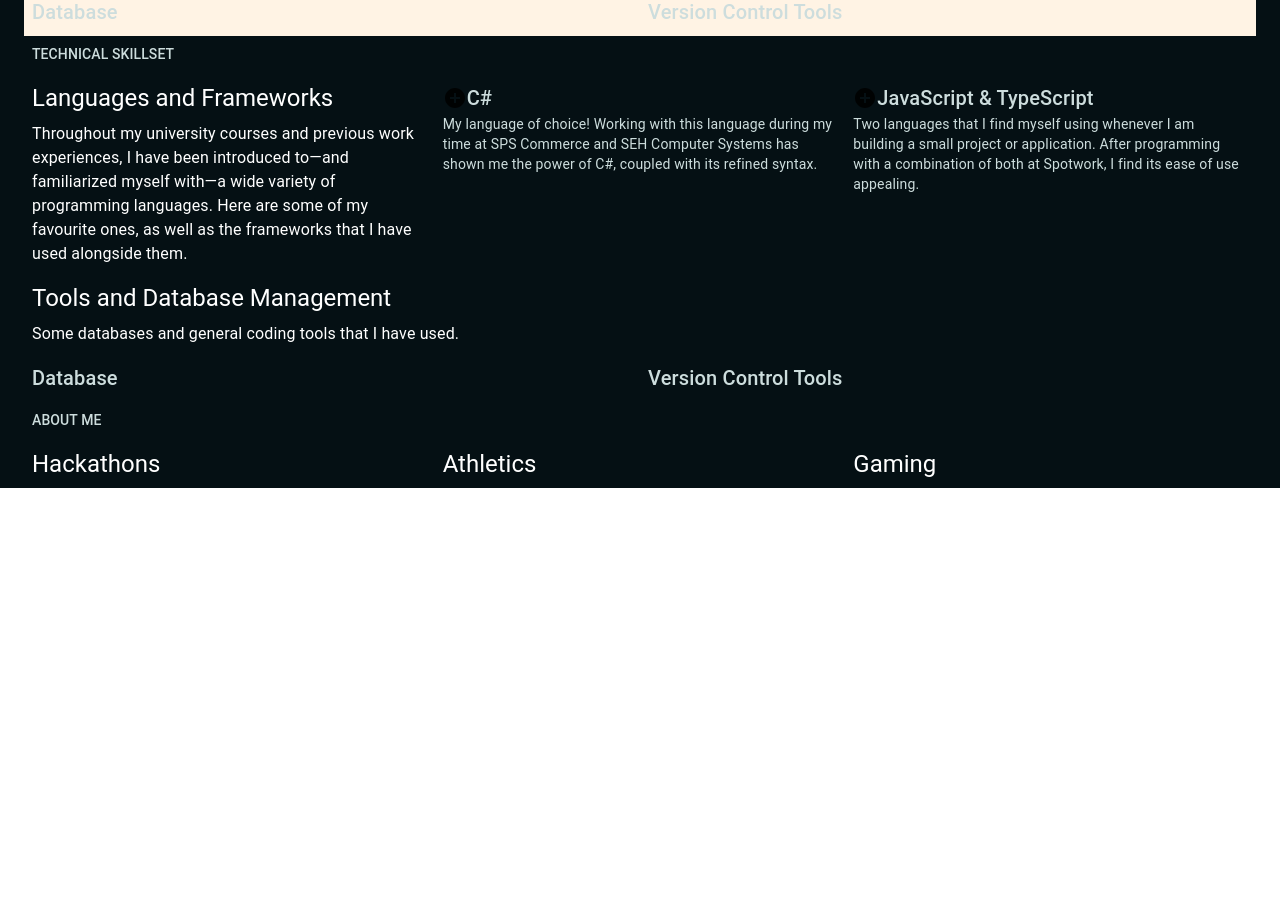
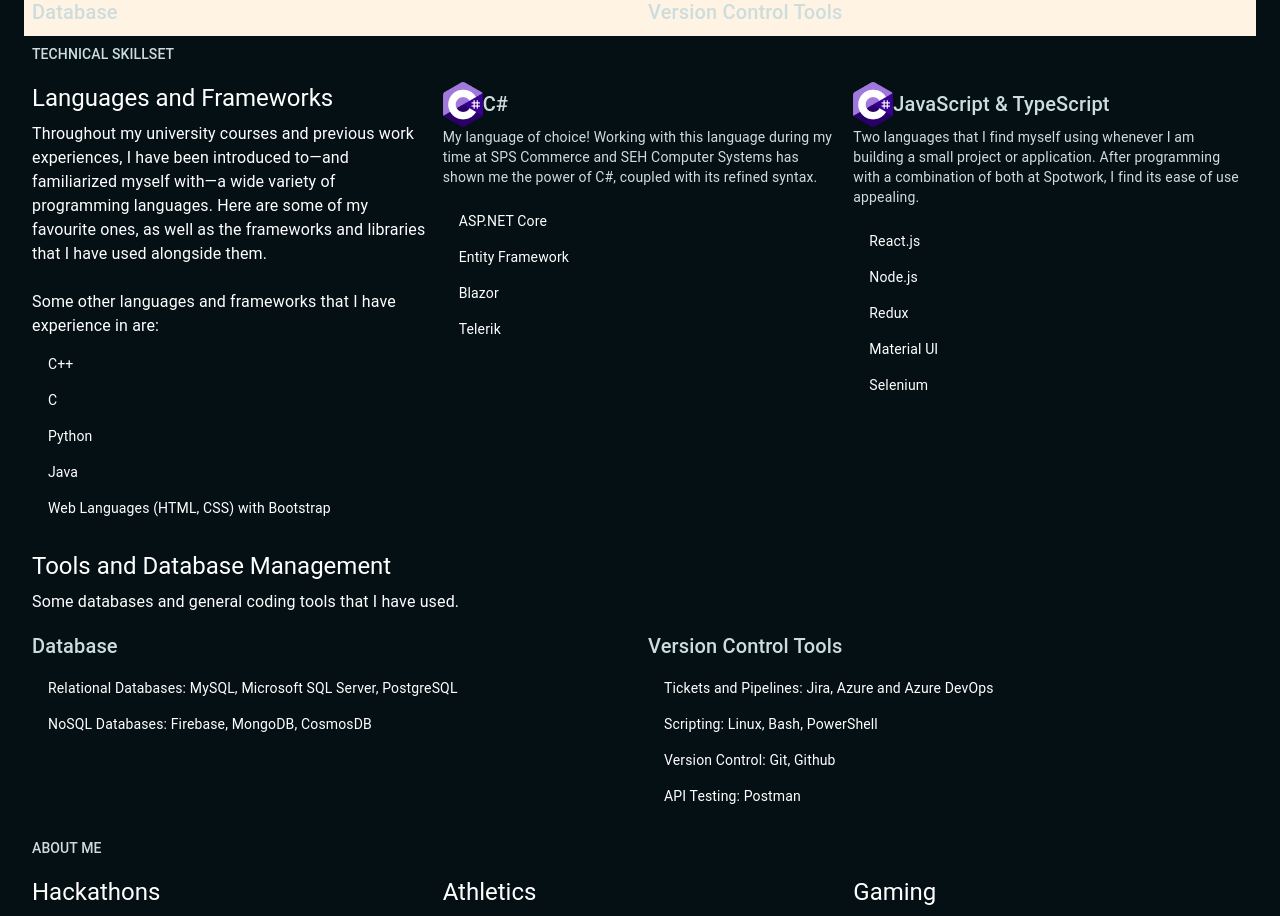
Before and after one commit to kevinhu12/profile, a React (Create React App) app: page / in a window 1280 px wide. Shown: the part 1220-2136 px from the top of the page. Before the commit the page ends 1708 px from the top, so only its background shows below. Built offline with nearby package versions, Linux system fonts and the light colour scheme.

Commit message:
Added TechnicalSkills content

```diff
--- a/src/sections/technical-skillset/LanguageSection.js
+++ b/src/sections/technical-skillset/LanguageSection.js
@@ -3,11 +3,12 @@
 
 import Box from '@mui/material/Box';
 import Grid from '@mui/material/Unstable_Grid2';
+import List from '@mui/material/List';
+import ListItem from '@mui/material/ListItem';
+import ListItemText from '@mui/material/ListItemText';
 import Stack from '@mui/material/Stack';
 import Typography from '@mui/material/Typography';
 import { useTheme } from '@mui/material/styles';
-
-import AddCircleIcon from '@mui/icons-material/AddCircle'
 
 // Component for a single language
 const LanguageSection = ({
@@ -16,7 +17,12 @@
     <Grid container>
         <Grid xs={12}>
             <Stack direction='row' alignItems='center'>
-                <AddCircleIcon />
+                <Box
+                    alt='My picture'
+                    component='img'
+                    src={language.icon}
+                    sx={{ height: 45, width: 40 }}
+                />
                 <Typography color='secondary' variant='h6'>
                     {language.name}
                 </Typography>
@@ -27,6 +33,20 @@
                 {language.description}
             </Typography>
         </Grid>
+        <Grid xs={12} sx={{ mt: 1 }}>
+            <List dense={true}>
+                {language.frameworks.map((framework) => (
+                    <ListItem>
+                        {/* <ListItemAvatar>
+                            <Avatar>
+                                <Icon />
+                            </Avatar>
+                        </ListItemAvatar> */}
+                        <ListItemText primary={framework.name} primaryTypographyProps={{ color: 'primary' }} />
+                    </ListItem>
+                ))}
+            </List>
+        </Grid>
     </Grid>
 );
 
--- a/src/sections/technical-skillset/TechnicalSkills.js
+++ b/src/sections/technical-skillset/TechnicalSkills.js
@@ -3,14 +3,19 @@
 
 import Box from '@mui/material/Box';
 import Grid from '@mui/material/Unstable_Grid2';
-import Stack from '@mui/material/Stack';
+import List from '@mui/material/List';
+import ListItem from '@mui/material/ListItem';
+import ListItemText from '@mui/material/ListItemText';
 import Typography from '@mui/material/Typography';
 import { useTheme } from '@mui/material/styles';
 
 import LanguageSection from './LanguageSection';
 import {
+    additionalLanguages,
+    databases,
     descriptions,
-    languages
+    languages,
+    tools
 } from './constants';
 
 // Main component
@@ -34,6 +39,22 @@
                     <Typography color='primary' variant='body1' sx={{ mt: 1 }}>
                         {descriptions.languages}
                     </Typography>
+                    <Typography color='primary' variant='body1' sx={{ mt: 3 }}>
+                        {descriptions.additionalLanguages}
+                    </Typography>
+                    <List dense={true}>
+                        {/* TODO: Make a shared component for the icons + list stuff */}
+                        {additionalLanguages.map((language) => (
+                            <ListItem>
+                                {/* <ListItemAvatar>
+                                    <Avatar>
+                                        <Icon />
+                                    </Avatar>
+                                </ListItemAvatar> */}
+                                <ListItemText primary={language} primaryTypographyProps={{ color: 'primary' }} />
+                            </ListItem>
+                        ))}
+                    </List>
                 </Grid>
                 {languages.map((language, idx) => (
                     <Grid xs={4}>
@@ -53,11 +74,35 @@
                     <Typography color='secondary' variant='h6'>
                         Database
                     </Typography>
+                    <List dense={true}>
+                        {databases.map((database) => (
+                            <ListItem>
+                                {/* <ListItemAvatar>
+                                    <Avatar>
+                                        <Icon />
+                                    </Avatar>
+                                </ListItemAvatar> */}
+                                <ListItemText primary={database} primaryTypographyProps={{ color: 'primary' }} />
+                            </ListItem>
+                        ))}
+                    </List>
                 </Grid>
                 <Grid xs={6}>
                     <Typography color='secondary' variant='h6'>
                         Version Control Tools
                     </Typography>
+                    <List dense={true}>
+                        {tools.map((tool) => (
+                            <ListItem>
+                                {/* <ListItemAvatar>
+                                    <Avatar>
+                                        <Icon />
+                                    </Avatar>
+                                </ListItemAvatar> */}
+                                <ListItemText primary={tool} primaryTypographyProps={{ color: 'primary' }} />
+                            </ListItem>
+                        ))}
+                    </List>
                 </Grid>
 
             </Grid>
--- a/src/sections/technical-skillset/constants.js
+++ b/src/sections/technical-skillset/constants.js
@@ -1,23 +1,71 @@
+import cSharpLogo from '../../images/c-sharp-logo.png';
+
 export const languages = [
     {
         name: 'C#',
+        icon: cSharpLogo,
         description: 'My language of choice! Working with this language during my time at SPS Commerce and SEH Computer Systems has shown me the power of C#, coupled with its refined syntax.',
         frameworks: [
             {
-                name: '.NET Core'
-            }
+                name: 'ASP.NET Core'
+            },
+            {
+                name: 'Entity Framework'
+            },
+            {
+                name: 'Blazor'
+            },
+            {
+                name: 'Telerik'
+            },
         ]
     },
     {
         name: 'JavaScript & TypeScript',
+        icon: cSharpLogo,
         description: 'Two languages that I find myself using whenever I am building a small project or application. After programming with a combination of both at Spotwork, I find its ease of use appealing.',
         frameworks: [
-
+            {
+                name: 'React.js'
+            },
+            {
+                name: 'Node.js'
+            },
+            {
+                name: 'Redux'
+            },
+            {
+                name: 'Material UI'
+            },
+            {
+                name: 'Selenium'
+            }
         ]
     }
 ];
 
+export const additionalLanguages = [
+    'C++',
+    'C',
+    'Python',
+    'Java',
+    'Web Languages (HTML, CSS) with Bootstrap'
+];
+
+export const databases = [
+    'Relational Databases: MySQL, Microsoft SQL Server, PostgreSQL',
+    'NoSQL Databases: Firebase, MongoDB, CosmosDB'
+];
+
+export const tools = [
+    'Tickets and Pipelines: Jira, Azure and Azure DevOps',
+    'Scripting: Linux, Bash, PowerShell',
+    'Version Control: Git, Github',
+    'API Testing: Postman'
+];
+
 export const descriptions = {
-    languages: 'Throughout my university courses and previous work experiences, I have been introduced to—and familiarized myself with—a wide variety of programming languages. Here are some of my favourite ones, as well as the frameworks that I have used alongside them.',
+    languages: 'Throughout my university courses and previous work experiences, I have been introduced to—and familiarized myself with—a wide variety of programming languages. Here are some of my favourite ones, as well as the frameworks and libraries that I have used alongside them.',
+    additionalLanguages: 'Some other languages and frameworks that I have experience in are:',
     tools: 'Some databases and general coding tools that I have used.'
 };
```
Also changed, not shown: src/images/c-sharp-logo.png (renamed from c-sharp-c-logo-02F17714BA-seeklogo.com.png), src/images/test.txt (deleted).
